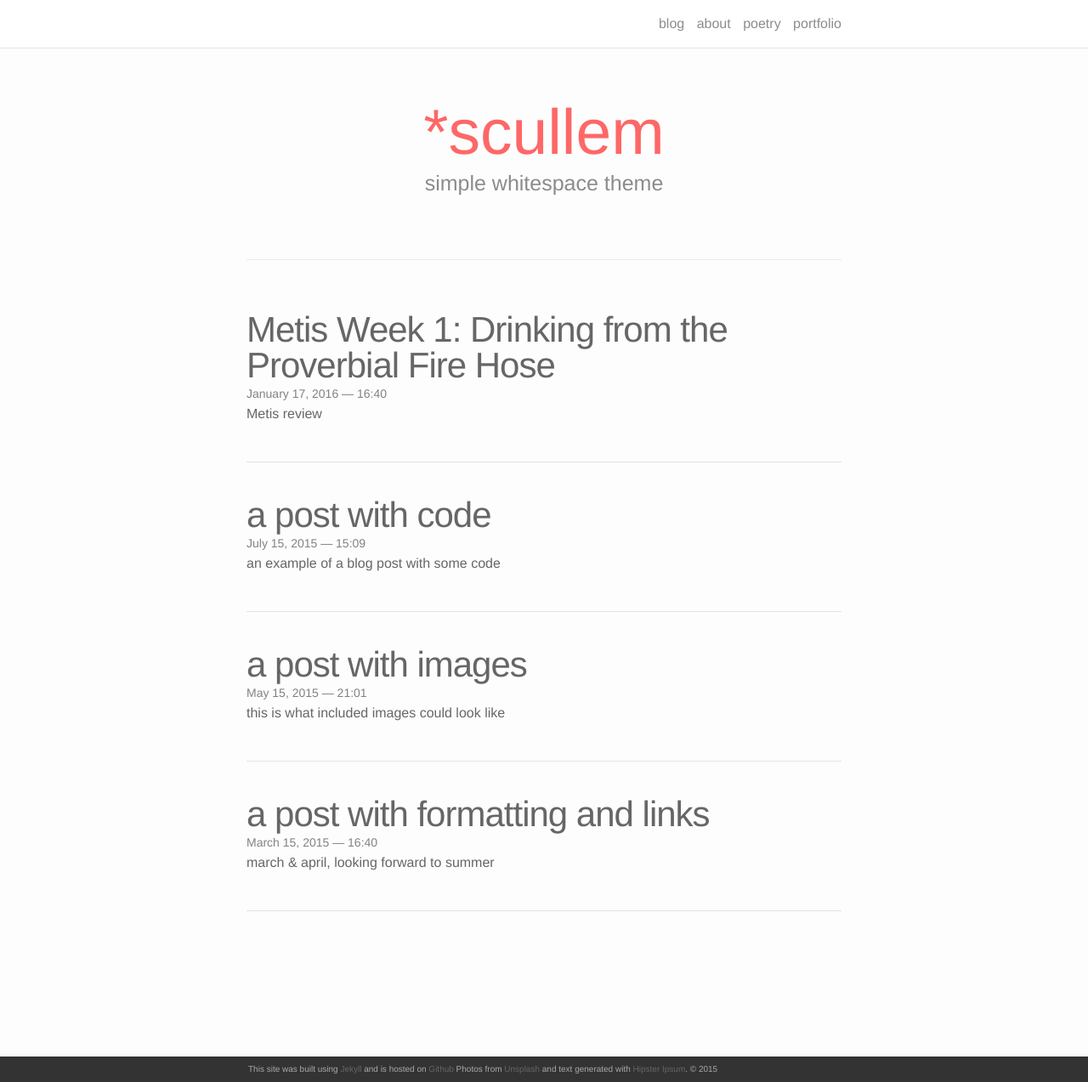
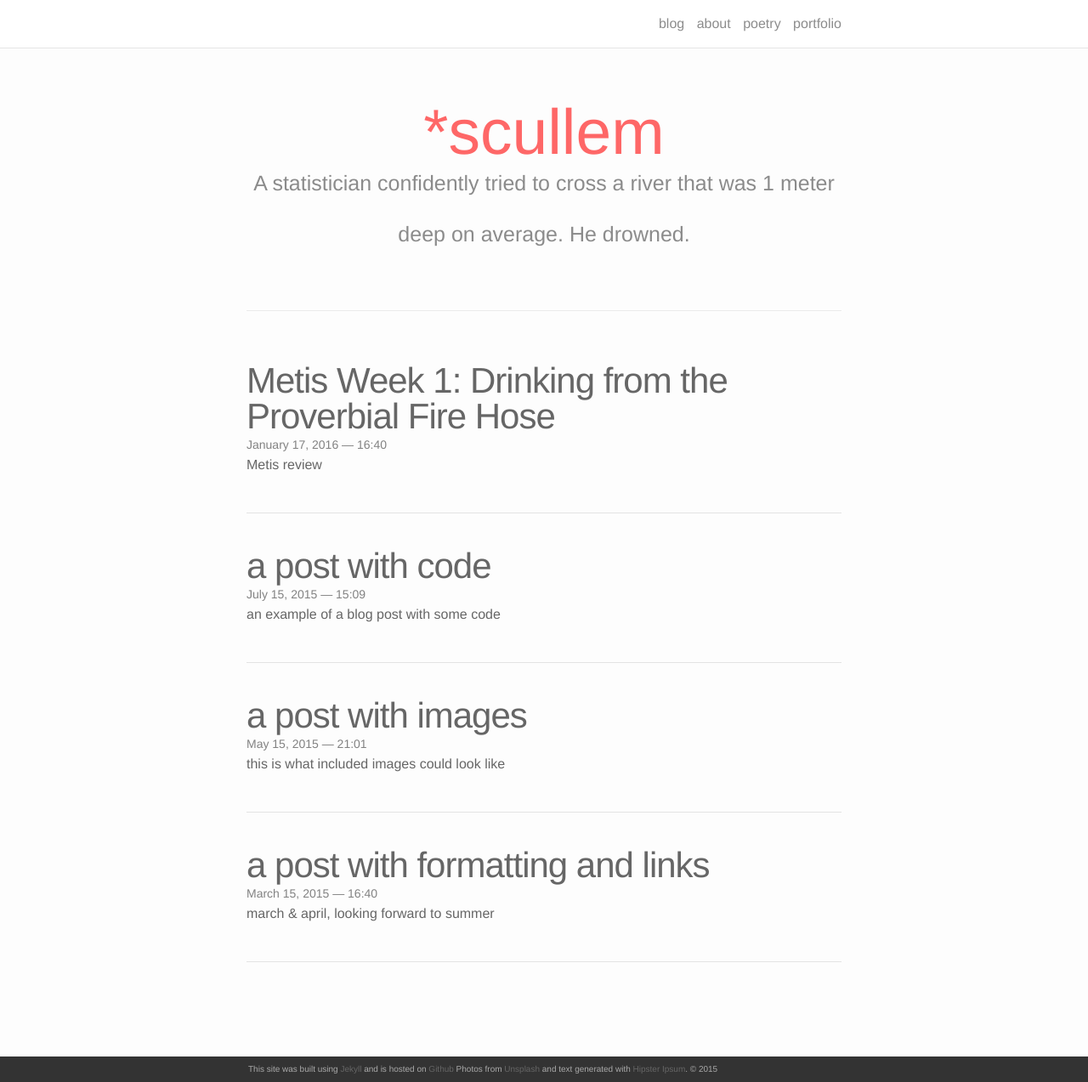
Before and after one commit to scullem/scullem.github.io, a Jekyll site: the page built from index.html, in a window 1280 px wide and 1273 px high. Shown: the whole window at 85% size. Built offline with Jekyll 4.4.1, drawn with Linux system fonts in a browser that asks for light colours; nearby versions of some CDN libraries; the list of posts is cut into pages by our own code.

Commit message:
update tag

```diff
--- a/index.html
+++ b/index.html
@@ -4,7 +4,7 @@ layout: default
 
 <div class="header-bar">
   <h1>*scullem</h1>
-  <h2>simple whitespace theme</h2>
+  <h2>A statistician confidently tried to cross a river that was 1 meter deep on average. He drowned.</h2>
   <br/>
   <hr>
   <br/>
```
